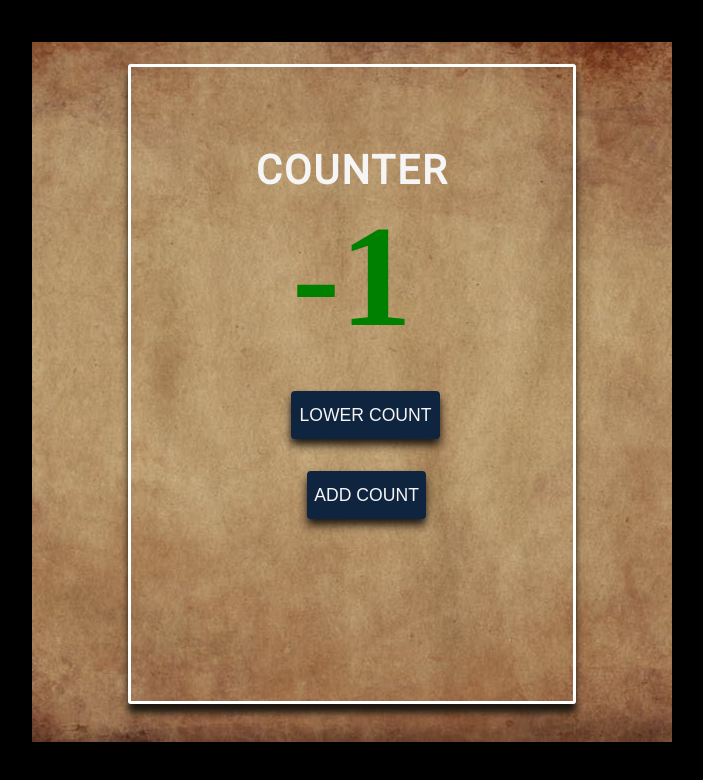
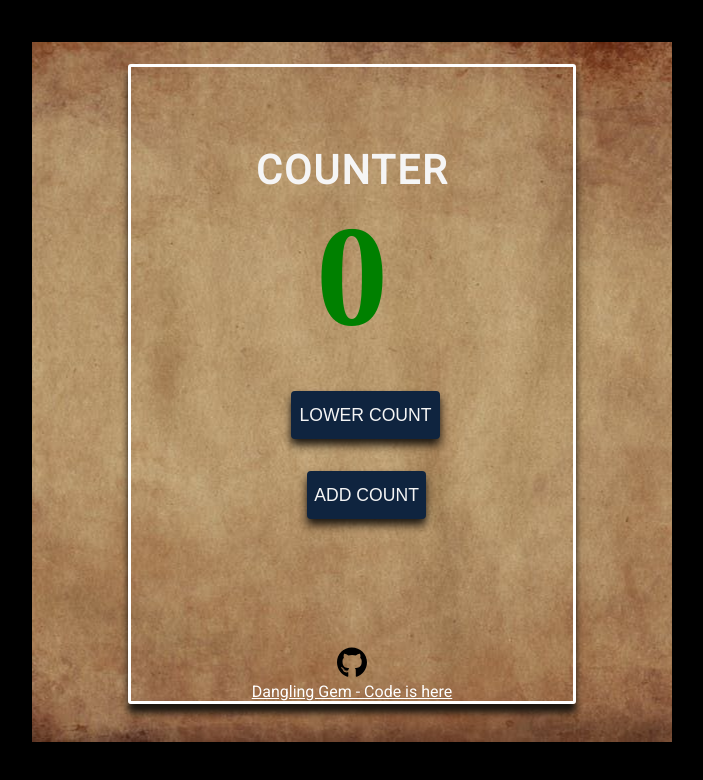
Before and after one commit to DanglingGem/js-counter-task, a plain HTML site: page index.html in a window 1280 px wide. Both pictures are taken after a click on the button "LOWER COUNT". Shown: the whole page, without its empty margins (288-991 px from the left). Drawn offline with Linux system fonts and the light colour scheme.

Commit message:
commit on main

```diff
--- a/app.js
+++ b/app.js
@@ -1,22 +1,20 @@
-// set initial value to zero
 let count = 0;
-// select buttons
+
 const value = document.querySelector("#value");
-const btns = document.querySelectorAll(".btn");
-//console.log();
+const lowerBtn = document.querySelector("#lower-btn");
+const addBtn = document.querySelector("#add-btn");
 
 
+lowerBtn.addEventListener("click", () => {
+    if(count > 0) {
+        count--;
+        value.innerHTML = count;
+    }
+});
 
-btns.forEach(function (btn) {
-    btn.addEventListener("click", function (e) {
-        const styles = e.currentTarget.classList;
-        if (styles.contains("lower")) {
-            count--;
-        }else if (styles.contains("add")) {
-            count++;
-        }else {
-            count = 0;
-        }
-        value.textContent = count;
-    });
+addBtn.addEventListener("click", () => {
+    if(count < 50) {
+        count++;
+        value.innerHTML = count;
+    }
 });
--- a/index.html
+++ b/index.html
@@ -11,11 +11,15 @@
     <main class="hero-container">
         <div class="mini-container">
             <h1>COUNTER</h1>
-            <span id="value">7</span>
+            <span id="value">0</span>
             <div class="btn-container">
-                <button class="btn lower">LOWER COUNT</button>
+                <button id="lower-btn" class="btn lower">LOWER COUNT</button>
                 <button id="add-btn" class="btn add">ADD COUNT</button>
             </div>
+            <a href="https://danglinggem.github.io/js-counter-task/index.html">
+                <img src="./images/github-brands.svg" alt="github" />
+                <p>Dangling Gem - Code is here</p>
+            </a>
         </div>
     </main>
     <script src="app.js"></script>
--- a/style.css
+++ b/style.css
@@ -17,7 +17,7 @@ body{
     top: 2rem;
     text-align: center;
     color: #f5f5f5;
-    background: url("js-background.jpg") no-repeat center center;
+    background: url("/images/js-background.jpg") no-repeat center center;
 }
 .mini-container{
     margin: auto;
@@ -68,3 +68,18 @@ button:hover{
     border-style: solid;
     border-color: transparent;
 }
+a{
+    display: block;
+    position: absolute;
+    left: 0;
+    right: 0;
+    margin: auto;
+    bottom: 0;
+    color: #fff;
+}
+a img{
+    width: 30px;
+}
+a p{
+    font-family: "Roboto", sans-serif;
+}
```
Also changed, not shown: images/Counter-screenshot.png (added), images/github-brands.svg (added), images/js-background.jpg (renamed from js-background.jpg), 1 other file.
